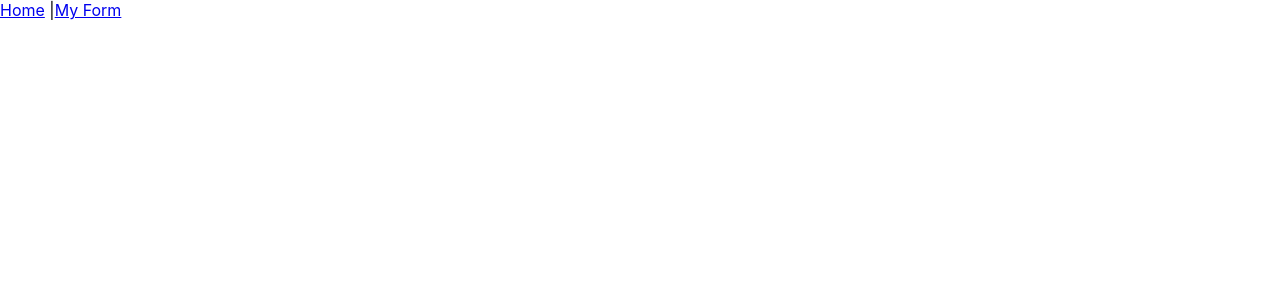
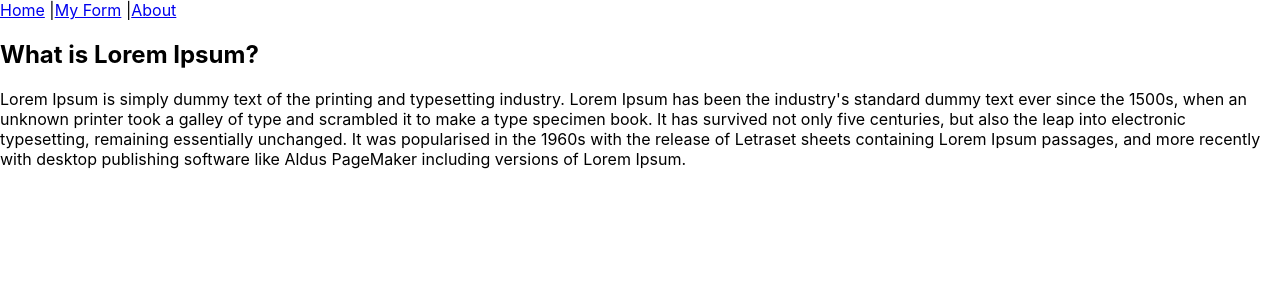
Before and after one commit to arunpradhan/testing-jest, a React (Create React App) app: page /about in a window 1280 px wide. Before the commit this address had no page. Shown: the top 300 px of the page. Built offline with nearby package versions, Linux system fonts and the light colour scheme.

Commit message:
Snapshot Testing and Update Snapshot

```diff
--- /dev/null
+++ b/src/About.js
@@ -0,0 +1,8 @@
+export default function About () {
+    return (
+        <div>
+            <h2>What is Lorem Ipsum?</h2>
+            <div>Lorem Ipsum is simply dummy text of the printing and typesetting industry. Lorem Ipsum has been the industry's standard dummy text ever since the 1500s, when an unknown printer took a galley of type and scrambled it to make a type specimen book. It has survived not only five centuries, but also the leap into electronic typesetting, remaining essentially unchanged. It was popularised in the 1960s with the release of Letraset sheets containing Lorem Ipsum passages, and more recently with desktop publishing software like Aldus PageMaker including versions of Lorem Ipsum.</div>
+        </div>
+    );
+}
--- a/src/App.js
+++ b/src/App.js
@@ -5,6 +5,7 @@ import { BrowserRouter, Route, Routes } from 'react-router-dom'
 import MyForm from './MyForm';
 import Home from './Home';
 import Navigation from './Navigation';
+import About from './About';
 
 function App() {
   return (
@@ -13,6 +14,7 @@ function App() {
       <Routes>
         <Route path="/" element={<Home/>}/>
         <Route path="/my-form" element={<MyForm/>} />
+        <Route path='/about' element={<About/>}/>
       </Routes>
     </BrowserRouter>
   );
--- a/src/Navigation.js
+++ b/src/Navigation.js
@@ -4,7 +4,8 @@ function Navigation() {
   return (
     <div>
         <Link to="/">Home</Link> |
-        <Link to="/my-form">My Form</Link>
+        <Link to="/my-form">My Form</Link> |
+        <Link to="/about">About</Link>
     </div>
   );
 }
```
Also changed, not shown: 2 other files (tests, documents, lock files or other folders).
